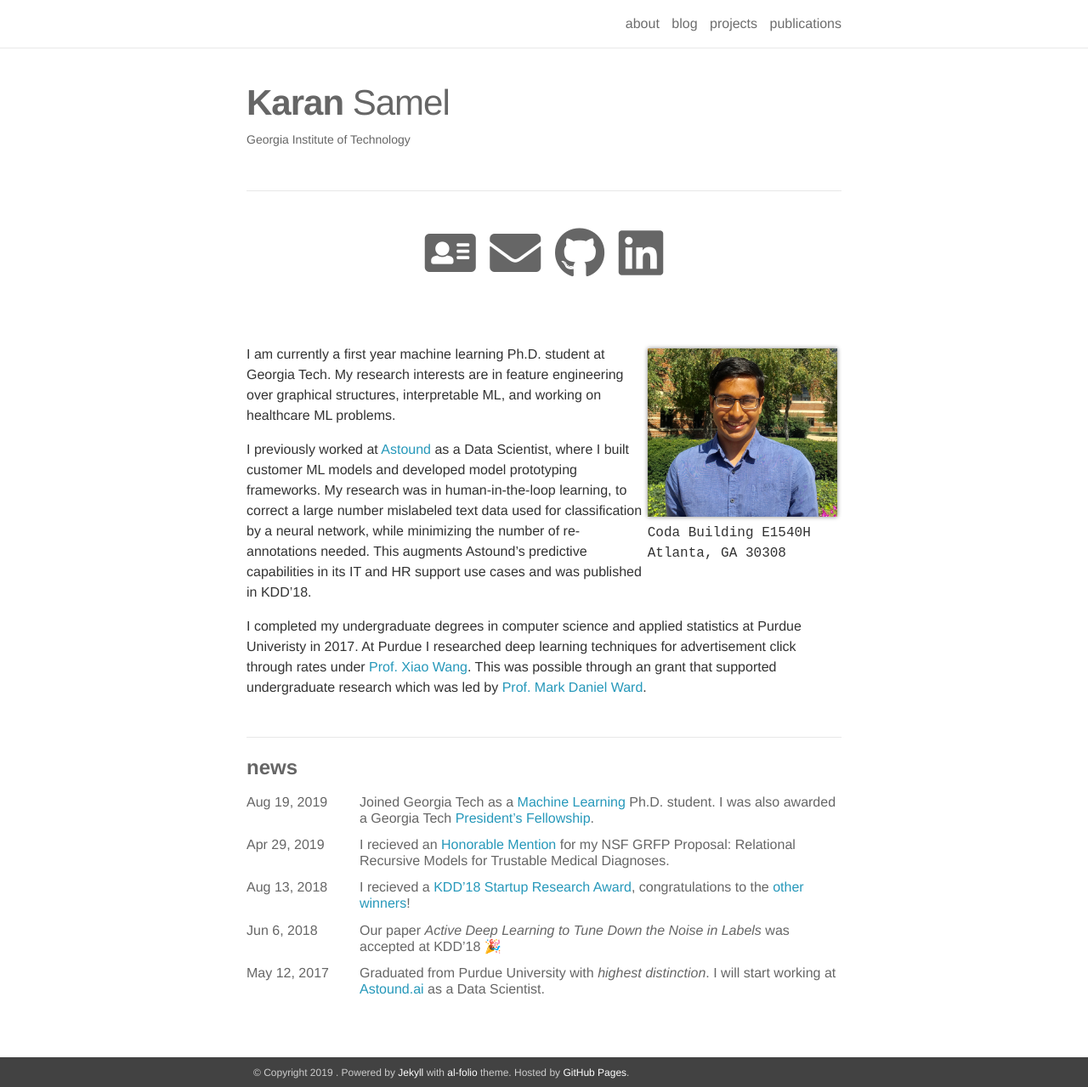
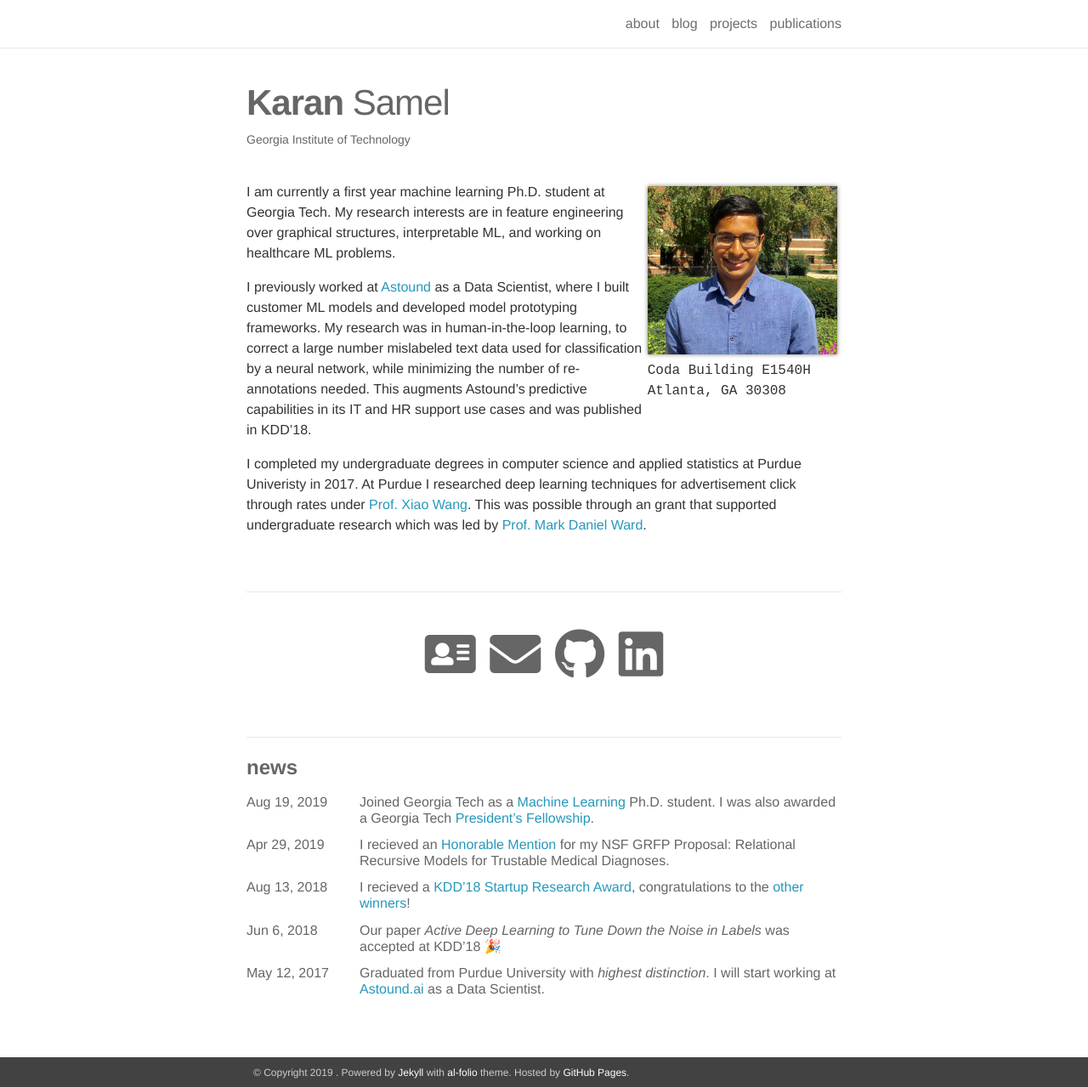
Before and after one commit to karans/karans.github.io, a Jekyll site: the page built from _pages/about.md, in a window 1280 px wide and 1279 px high. Shown: the whole window at 85% size. Built offline with Jekyll 4.4.1, drawn with Linux system fonts in a browser that asks for light colours; nearby versions of some CDN libraries; emoji names are drawn with the system emoji font.

Commit message:
moved social to the middle

```diff
--- a/_layouts/page.html
+++ b/_layouts/page.html
@@ -6,16 +6,15 @@ layout: default
   <header class="post-header">
     <h1 class="post-title">{{ page.title }}</h1>
     <h5 class="post-description">{{ page.description }}</h5>
-
-    {% if page.social %}
-      {% include social.html %}
-    {% endif %}
-
   </header>
 
   <article class="post-content {{page.title}} clearfix">
     {{ content }}
   </article>
+
+  {% if page.social %}
+    {% include social.html %}
+  {% endif %}
 
   {% if page.news %}
     {% include news.html %}
```
